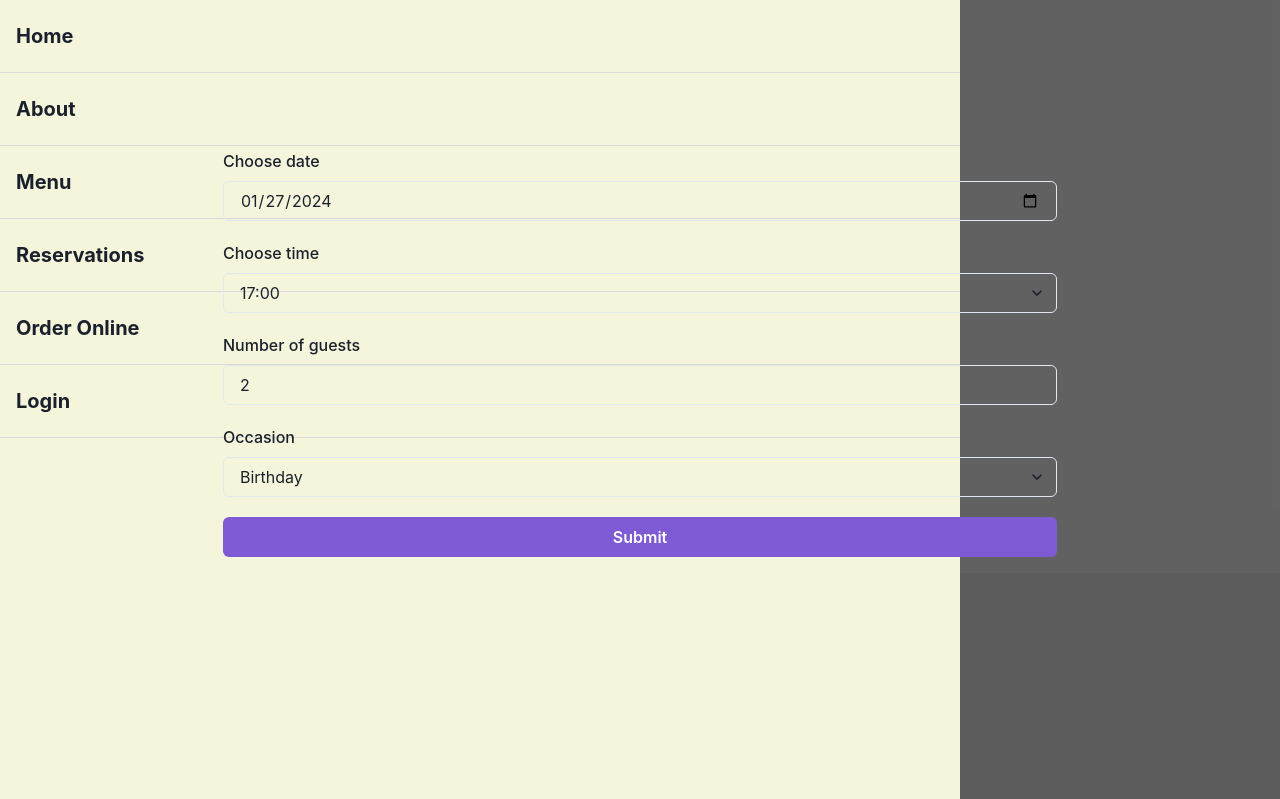
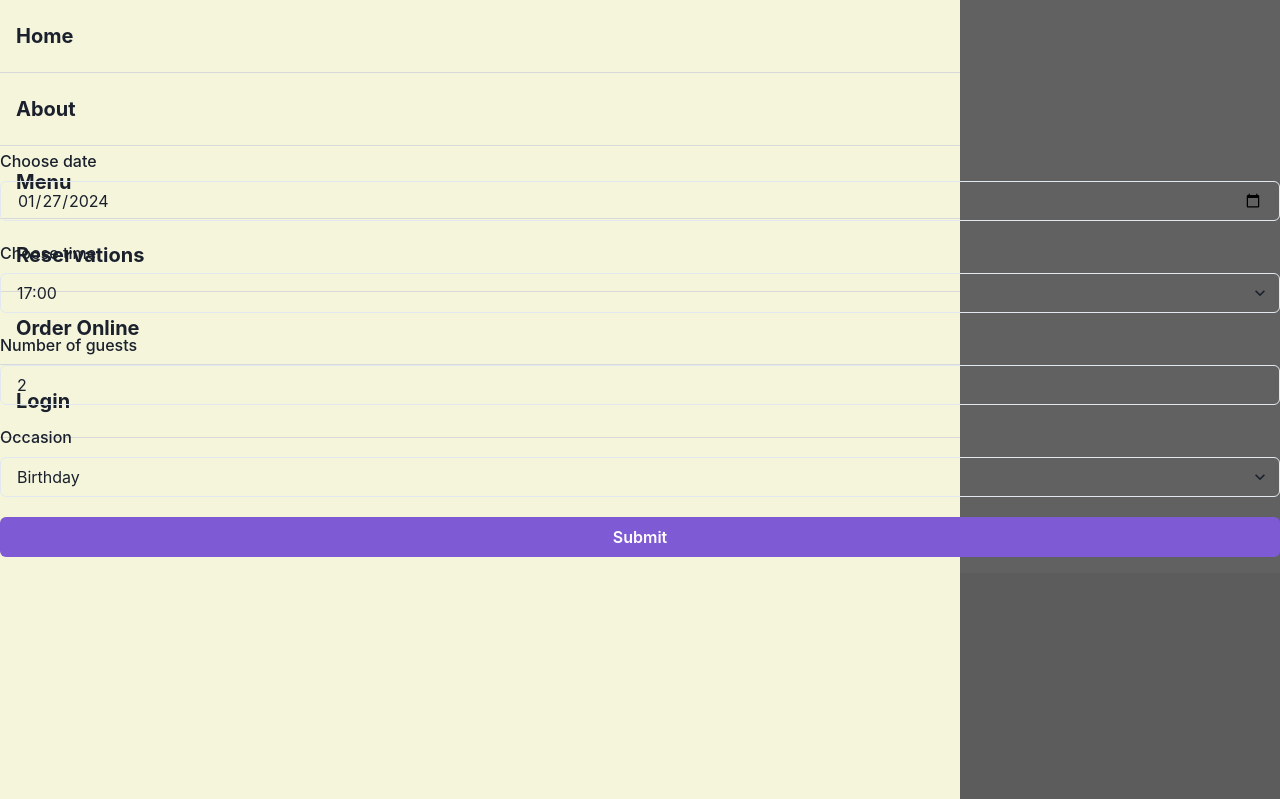
Before and after one commit to hassanaboukhalil/little_lemon_restaurant, a React (Create React App) app: page /booking-page in a window 1280 px wide. Shown: the top 799 px of the page. Built offline with nearby package versions, Linux system fonts and the light colour scheme.

Commit message:
update the Main component

```diff
--- a/src/components/layout/Main.js
+++ b/src/components/layout/Main.js
@@ -3,9 +3,10 @@ export default function Main({children}) {
 
   return (
     <main>
-      <div className='container'>
+      {/* <div className='container'>
         {children}
-      </div>
+      </div> */}
+      {children}
     </main>
   )
 }
```
